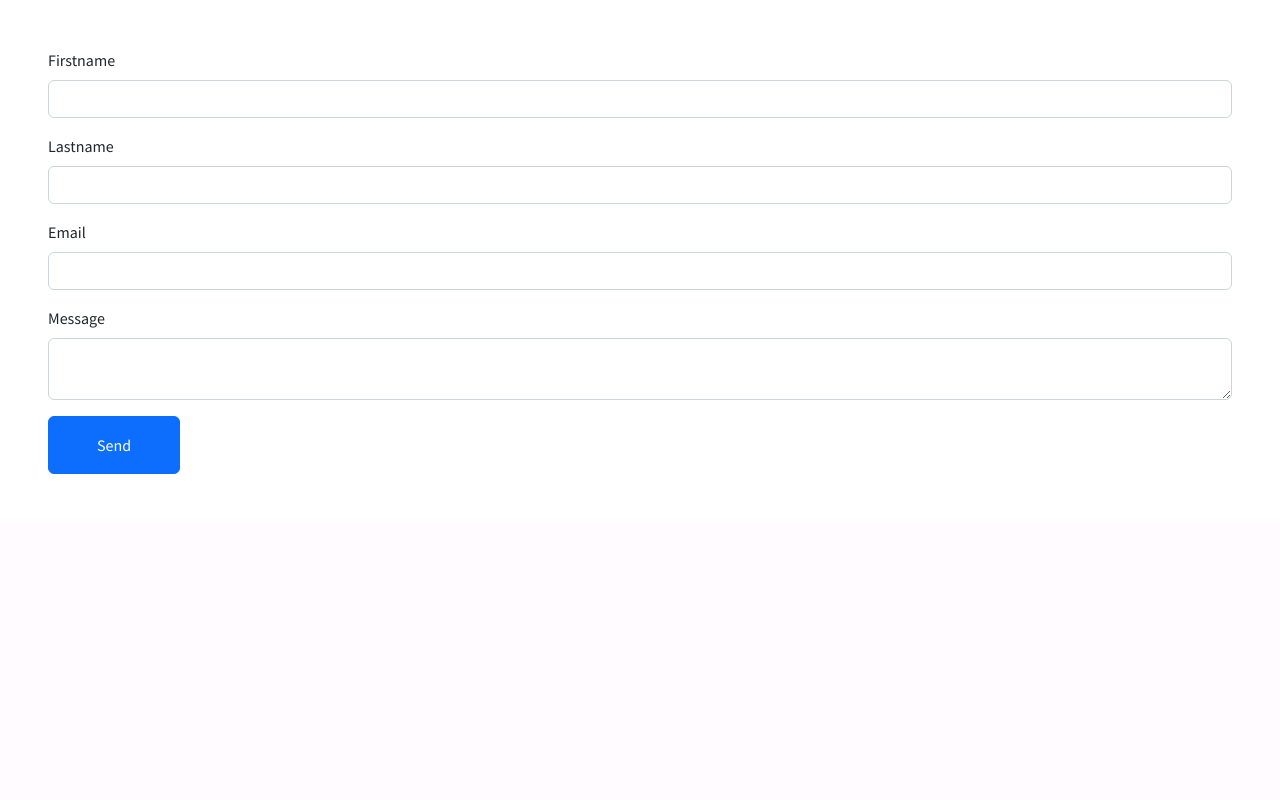
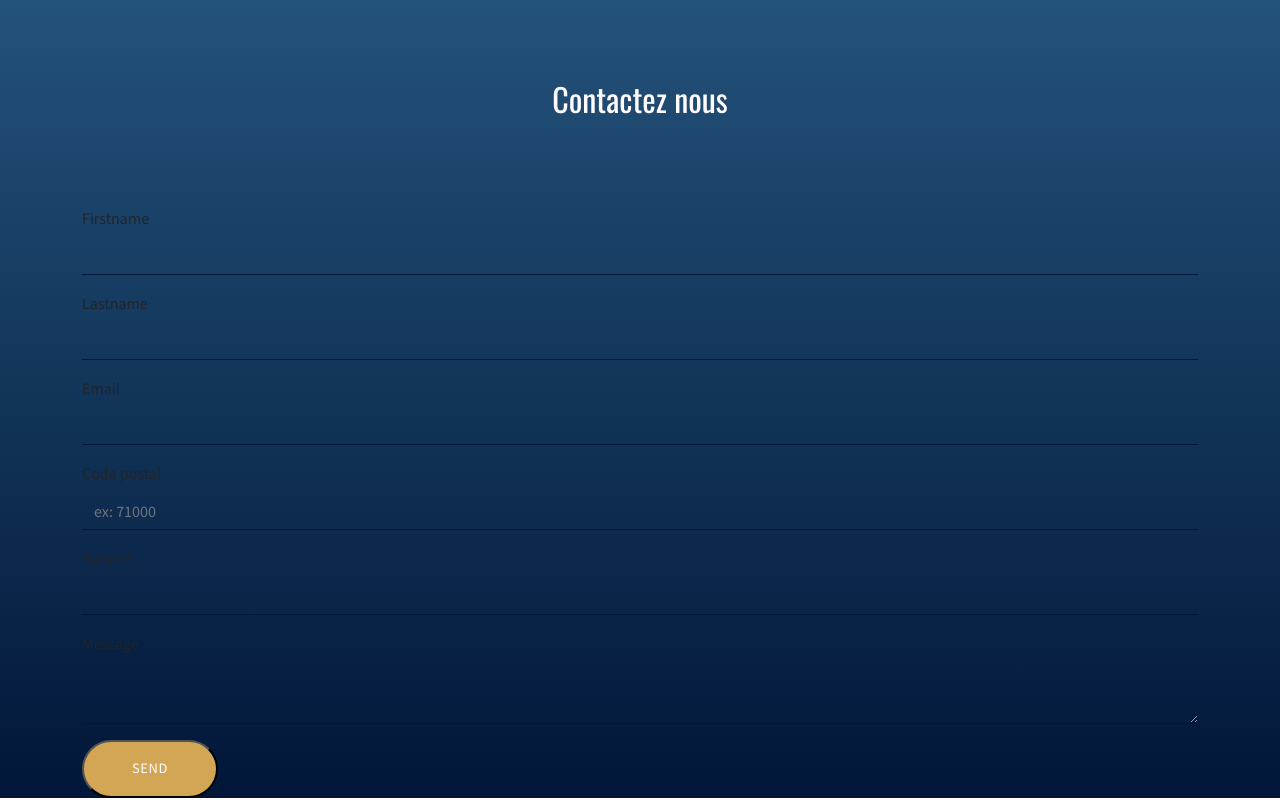
Before and after one commit to NixoSecurity/ProjectNixo, a Symfony app: template templates/contact/contact.html.twig in a window 1280 px wide. Run offline with Twig, Linux system fonts and the light colour scheme; the template is opened without the code that fills it, so the values that code supplies are empty; form fields are guessed from the names that the template uses; some libraries are stand-ins or nearby versions.

Commit message:
contact front styling

```diff
--- /dev/null
+++ b/public/style/contact.css
@@ -0,0 +1,80 @@
+@import url('https://fonts.googleapis.com/css2?family=Oswald:wght@200;300;400;500;600;700&family=Source+Sans+Pro:wght@200;300;400;600;700;900&display=swap');
+
+:root {
+
+    --title-font: 'Oswald', sans-serif;
+    --text-font: 'Source Sans Pro', sans-serif;
+    --navbar-height: 15vh;
+
+    --bg-primary: #011638;
+    --bg-secondary:#104F55;
+    --details:#A5A5A5 ;
+    --bg-white: #FFFBFF;
+    --text-color:#011638;
+    --text-color-reverse: #FFFBFF;
+    --btn-color: #D3A656;
+    --details-2:#5C9EAD;
+    --details-3: #BAABBD;
+}
+
+#contact {
+
+    background: -moz-linear-gradient(top, #23527A 0%, #011638 100%);
+    background: -webkit-linear-gradient(top, #23527A 0%, #011638 100%);
+    background: linear-gradient(to bottom, #23527A 0%, #011638 100%);
+
+}
+
+.section-title.contact-title {
+    color: var(--text-color-reverse);
+  }
+
+.contact-input {
+    background-color: transparent;
+    font-family: 'Source Sans Pro', sans-serif;
+    border-radius: 0;
+    border-bottom: 1px solid #011638;
+    border-top: 0px solid transparent ;
+    border-right: 0px solid transparent ;
+    border-left: 0px solid transparent ;
+   }
+
+   .contact-input:hover,
+   .contact-input:active,
+   .contact-input:focus {
+    background-color: transparent;
+   }
+
+ .form-control:focus.contact-input {
+    box-shadow: none;
+    border-bottom: 1px solid var(--btn-color);
+  }
+
+  .form-label.contact-label {
+    color: var(--text-color-reverse);
+  }
+
+
+
+/* .form-control:active {
+    box-shadow: none;
+    border-bottom: 3px solid #011638;
+  } */
+
+  textarea:hover,
+  input:hover,
+  textarea:active,
+  input:active,
+  textarea:focus,
+  input:focus,
+  button:focus,
+  button:active,
+  button:hover,
+  label:focus,
+  .btn:active,
+  .btn.active
+  {
+      outline:0px !important;
+      -webkit-appearance:none;
+      box-shadow: none !important;
+  }
--- a/public/style/style.css
+++ b/public/style/style.css
@@ -24,6 +24,13 @@ body {
     background-color: var(--bg-white);
 
 }
+
+footer {
+  height: 200px;
+  width: 100%;
+  background-color: var(--bg-primary);
+}
+
 .admin-nav-logo {
   width: 50%;
 }
@@ -346,7 +353,7 @@ section .portfolio-2{
   font-size: 2rem;
   font-weight: 400;
   color: var(--text-color);
- font-family: 'Oswald', sans-serif;
+  font-family: 'Oswald', sans-serif;
   padding-bottom: 10vh;
   padding-top: 10vh;
 }
--- a/templates/base.html.twig
+++ b/templates/base.html.twig
@@ -12,6 +12,7 @@
             <link rel="stylesheet" href="{{ asset('style/style.css') }}" >
             <link rel="stylesheet" href="{{ asset('/style/navbar.css') }}">
             <link rel="stylesheet" href="{{ asset('/style/partner.css') }}">
+            <link rel="stylesheet" href="{{ asset('/style/contact.css') }}">
 
         {% endblock %}
 
--- /dev/null
+++ b/templates/component/_footer.html.twig
@@ -0,0 +1,5 @@
+<footer class="footer">
+      <div class="container">
+        <span class="text-muted">Place sticky footer content here.</span>
+      </div>
+</footer>
--- a/templates/component/_navigbar.html.twig
+++ b/templates/component/_navigbar.html.twig
@@ -24,7 +24,7 @@
                     <a class="navbar-link container" href="#">Services</a>
                 </li>
                             <li class="navbar-item">
-                    <a class="navbar-link container" href="#">Contact</a>
+                    <a class="navbar-link container" href="{{ path('app_contact') }}#contact">Contact</a>
                 </li>
             </ul>
         </div>
--- a/templates/contact/contact.html.twig
+++ b/templates/contact/contact.html.twig
@@ -3,6 +3,10 @@
 {% block title %}Hello ContactController!{% endblock %}
 
 {% block body %}
+<section id="contact">
+
+    <div class="container">
+        <h2 class="section-title contact-title text-center">Contactez nous</h2>
 
         {%  for message in app.flashes('success') %}
             <div class="alert alert-success mt-4" role"alert">
@@ -10,30 +14,35 @@
             </div>
         {% endfor %}
 
-<div class="bg-white p-5 contact-form">
+        <div class="contact-form">
             <div class="form-group">
                 {{ form_start(form) }}
-    {{ form_row(form.firstname, {'attr': {'class': 'form-control'}}) }}
-
-{{ form_start(form) }}
-    {{ form_row(form.lastname, {'attr': {'class': 'form-control'}}) }}
-
+                    <div class="form-group">
+                        {{ form_row(form.firstname, {'attr': {'class': 'form-control contact-input'}}) }}
+                        {{ form_errors(form.firstname) }}
+                    </div>
+                    <div class="form-group">
+                        {{ form_row(form.lastname, {'attr': {'class': 'form-control contact-input'}}) }}
+                    </div>
+                    <div class="form-group">
+                        {{ form_row(form.email, {'attr': {'class': 'form-control contact-input '}}) }}
+                    </div>
+                    <div class="form-group">
+                        {{ form_row(form.codePostal, {'attr': {'class': 'form-control contact-input', 'placeholder': 'ex: 71000'}}) }}
+                    </div>
+                    <div class="form-group">
+                        {{ form_row(form.subject, {'attr': {'class': 'form-control contact-input'}}) }}
 
                     </div>
                     <div class="form-group">
-    {{ form_row(form.email, {'attr': {'class': 'form-control'}}) }}
-
+                        {{ form_row(form.message, {'attr': {'class': 'form-control contact-input '}}) }}
                     </div>
                     <div class="form-group">
-    {{ form_row(form.message, {'attr': {'class': 'form-control'}}) }}
-
-</div>
-
-<div class="form-group">
-    <input type="submit" value="Send" class="btn btn-primary py-3 px-5">
+                        <input type="submit" value="Send" class="test-button">
                     </div>
                 {{ form_end(form) }}
             </div>
-
         </div>
+    </div>
+</section>
 {% endblock %}
--- a/templates/home/index.html.twig
+++ b/templates/home/index.html.twig
@@ -5,4 +5,10 @@
 {% block body %}
   {{parent()}}
 
+   {{ include('component/_intro.html.twig') }}
+
+    {{ render(controller('App\\Controller\\ContactController::contact')) }}
+
+    {{ include('component/_footer.html.twig') }}
+
 {% endblock %}
```
Also changed, not shown: src/Form/ContactFormType.php (+45 -1 lines). Lines whose indentation alone changed are shown as unchanged.
